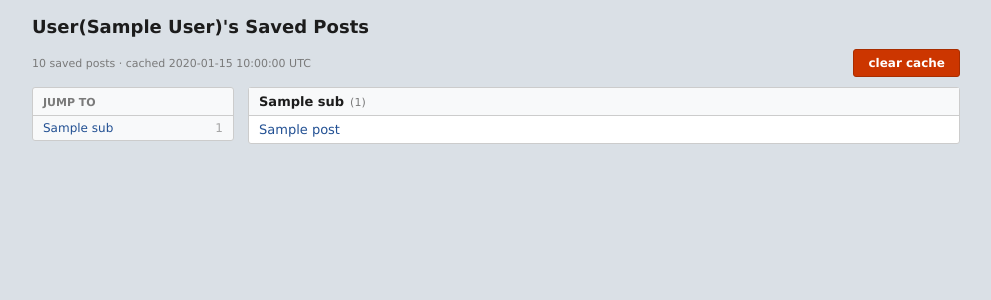
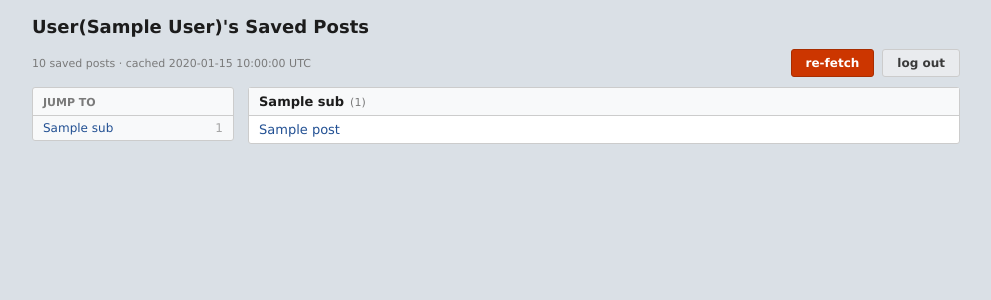
Before and after one commit to mtimkovich/saved_posts, a Flask app: template templates/index.html in a window 1280 px wide. Shown: the top 300 px of the page, without its empty margins (144-1135 px from the left). Run offline with Flask 3, Linux system fonts and the light colour scheme; tables that the repository leaves empty hold one stand-in row (values such as "Sample post"); the template is opened without the code that fills it: values that come from a table or form of the project are taken from there, most other values are stand-ins (such as "Sample title", 1, 10 or a date in 2020).

Commit message:
Add logout, cache pruning, and a user_id index to fix a slow saved-page load.
Co-Authored-By: Claude Sonnet 5 <noreply@anthropic.com>

```diff
--- a/app.py
+++ b/app.py
@@ -86,7 +86,17 @@ def delete():
         db.session.delete(u)
         db.session.commit()
 
+    session.pop('refresh', None)
+    session.pop('username', None)
+
     return "removed user's saved posts from cache"
+
+
+@sp.route('/logout', methods=['POST'])
+def logout():
+    session.pop('refresh', None)
+    session.pop('username', None)
+    return redirect(url_for('sp.index'))
 
 
 @sp.route('/clear_cache', methods=['POST'])
--- a/models.py
+++ b/models.py
@@ -1,3 +1,5 @@
+from datetime import datetime, timedelta, timezone
+
 from flask_sqlalchemy import SQLAlchemy
 from sqlalchemy.sql import func
 
@@ -25,7 +27,7 @@ class Post(db.Model):
     subreddit = db.Column(db.String(20))
     title = db.Column(db.String(300))
     url = db.Column(db.Text())
-    user_id = db.Column(db.Integer, db.ForeignKey('user.id'))
+    user_id = db.Column(db.Integer, db.ForeignKey('user.id'), index=True)
 
     def __init__(self, subreddit, title, url):
         self.subreddit = subreddit
@@ -53,6 +55,19 @@ def write_to_db(user, subreddits):
     return u
 
 
+def prune_stale(days=365):
+    """Deletes cached users (and their posts, via cascade) whose cache
+    hasn't been refreshed in over `days` days. Returns the number removed."""
+    cutoff = datetime.now(timezone.utc).replace(tzinfo=None) - timedelta(days=days)
+    stale = User.query.filter(User.created < cutoff).all()
+
+    for u in stale:
+        db.session.delete(u)
+    db.session.commit()
+
+    return len(stale)
+
+
 def read_from_db(user):
     u = User.query.filter_by(name=user).first()
     saved_items = {}
--- a/templates/base.html
+++ b/templates/base.html
@@ -72,6 +72,14 @@
         .btn-success:hover {
             background: #2c7c35;
         }
+        .btn-secondary {
+            color: #3a3a3a;
+            background: #e9ebee;
+            border-color: #ccc;
+        }
+        .btn-secondary:hover {
+            background: #d8dbe0;
+        }
         .btn-danger {
             background: #cc3600;
             border-color: #a82d00;
--- a/templates/index.html
+++ b/templates/index.html
@@ -137,10 +137,15 @@ from reddit. This can take a few minutes if you've saved a lot of posts —
 reddit rate-limits how fast we're allowed to ask for them.</p>
 <div id="content">
     <div style="display: flex; justify-content: space-between; align-items: center; margin-bottom: 10px">
-        <span class="meta">{{total}} saved posts &middot; cached {{date}} UTC</span>
-        <form method="post" action="{{url_for('sp.clear_cache')}}" id="clear-cache-form" style="margin: 0">
-            <button type="submit" class="btn btn-danger">clear cache</button>
-        </form>
+        <span class="meta">{{'{:,}'.format(total)}} saved posts &middot; cached {{date}} UTC</span>
+        <div style="display: flex; gap: 8px">
+            <form method="post" action="{{url_for('sp.clear_cache')}}" id="clear-cache-form" style="margin: 0">
+                <button type="submit" class="btn btn-danger">re-fetch</button>
+            </form>
+            <form method="post" action="{{url_for('sp.logout')}}" style="margin: 0">
+                <button type="submit" class="btn btn-secondary">log out</button>
+            </form>
+        </div>
     </div>
 
     <div class="layout">
```
Also changed, not shown: prune.py (added, +12 -0 lines), 1 other file.
